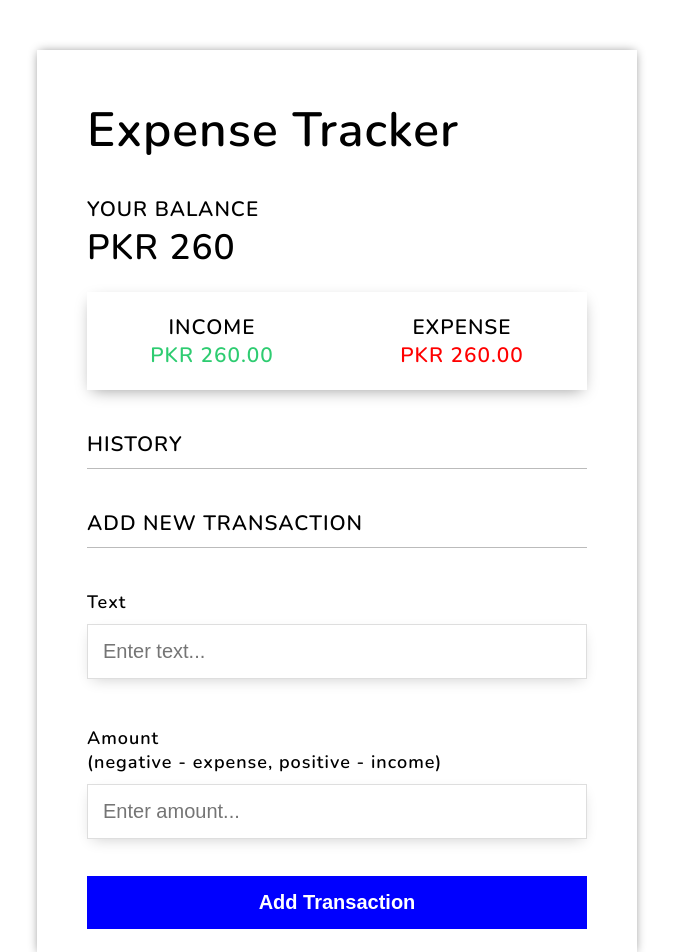
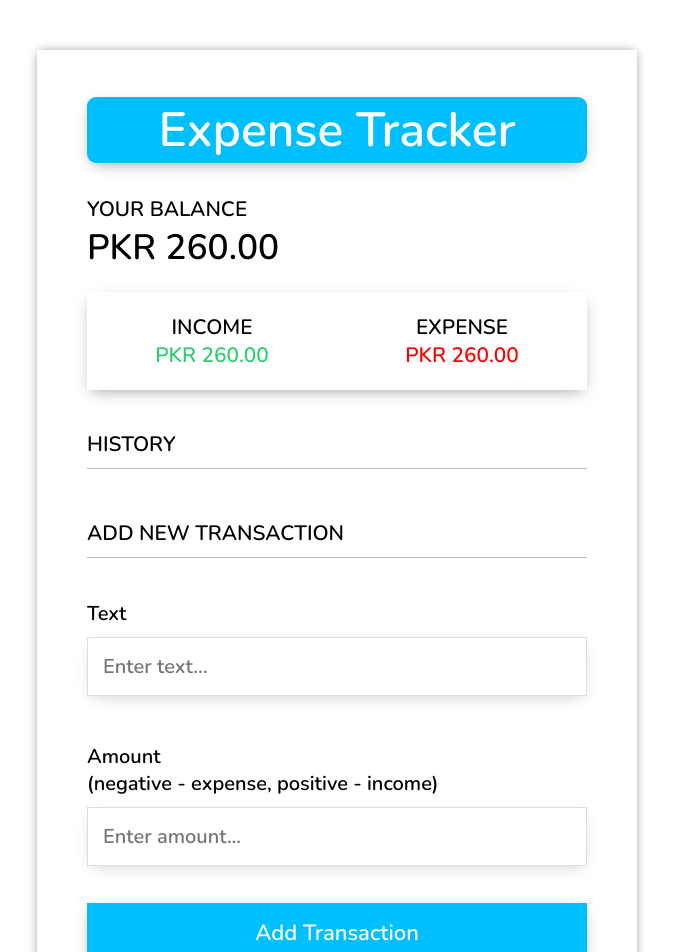
Before and after one commit to Alikhan219/Bootcamp_Expense_Tracker_App, a React (Create React App) app: page / in a window 1280 px wide. Shown: the top 952 px of the page, without its empty margins (303-976 px from the left). Built offline with nearby package versions, Linux system fonts and the light colour scheme.

Commit message:
adding some styles

```diff
--- a/src/App.css
+++ b/src/App.css
@@ -11,18 +11,26 @@ body{
    box-shadow: 0 0 10px -2px gray;
    margin-top: 50px;
    padding: 15px 50px;
-   letter-spacing: 1px;
+
 
 }
+
 .text_center{
   font-size: 3rem;
    font-family: 'Nunito', sans-serif;
+   background-color: deepskyblue;
+   color: white;
+   text-align: center;
+   box-shadow: 0px 5px 15px -5px rgba(0,0,0,0.4);
+   border-radius: 9px;
+
 }
 .expense_container{
   display: flex;
   justify-content: space-around;
   background-color: white;
   box-shadow: 0px 5px 15px -5px rgba(0,0,0,0.4);
+
 }
 .Transaction_form{
   display: block;
@@ -35,7 +43,8 @@ label{
   display: inline-block;
   margin: 10px 0;
   font-weight: 600;
-  font-size: 18px;
+  font-size: 20px;
+  font-family: 'Nunito', sans-serif;
 }
 h3{
  text-transform: uppercase;
@@ -51,6 +60,7 @@ h3{
   border-bottom: 1px solid #bbb;
     padding-bottom: 10px;
     margin: 40px 0 10px;
+    margin-top: 50px;
 }
 .big-txt{
   font-size: 2.2rem;
@@ -58,7 +68,9 @@ h3{
 
 .IandE{
   text-align: center;
+
 }
+
 .btn, input[type=number], input[type=text]{
   display: block;
   font-size: 16px;
@@ -75,14 +87,15 @@ input[type=number], input[type=text]{
     width: 100%;
     box-sizing: border-box;
     font-size: 20px;
+    font-family: 'Nunito', sans-serif;
 }
 .btn{
 
-    font-size: 20px;
+    font-size: 22px;
     margin: 0 0 10px;
     outline: 0;
     border: 0;
-    background-color: blue;
+    background-color: deepskyblue;
     padding: 15px;
     width: 100%;
     box-sizing: border-box;
@@ -90,13 +103,15 @@ input[type=number], input[type=text]{
     cursor: pointer;
     transition: all 0.3s ease;
     font-weight: 700;
+    box-shadow: 0px 5px 15px -5px rgba(0,0,0,0.4);
+    font-family: 'Nunito', sans-serif;
 }
 .btn:hover{
   background: white;
-  color: blue;
+  color: deepskyblue;
  box-shadow: 0px 0px 5px 3px rgba(0,0,0,0.2);
- font-size: 21px;
-
+ font-size: 23px;
+ font-family: 'Nunito', sans-serif;
 }
 .income-h3{
   color: #2ecc71;
--- a/src/App.js
+++ b/src/App.js
@@ -1,4 +1,4 @@
-import logo from "./logo.svg";
+import React from "react";
 import "./App.css";
 
 function App() {
@@ -7,14 +7,16 @@ function App() {
       <h1 className="text_center">Expense Tracker</h1>
 
       <h3>
-        Your Balance <br /><span className="big-txt"> PKR 260</span>
+        Your Balance <br />
+        <span className="big-txt"> PKR 260.00</span>
       </h3>
       <div className="expense_container">
         <h3 className="IandE">
           Income <br /> <span className="income-h3"> PKR 260.00</span>
         </h3>
         <h3 className="IandE">
-          Expense <br /><span className="expense-h3"> PKR 260.00</span>
+          Expense <br />
+          <span className="expense-h3"> PKR 260.00</span>
         </h3>
       </div>
       <h3 className="border">History</h3>
@@ -25,15 +27,16 @@ function App() {
         <div className="form_control">
           <label for="text">Text</label>
 
-          <input type="text" placeholder="Enter text..."/>
+          <input type="text" placeholder="Enter text..." />
         </div>
         <br />
         <div className="form_control">
-          <label for="number">Amount
-          <br />
-          (negative - expense, positive - income)
+          <label for="number">
+            Amount
+            <br />
+            (negative - expense, positive - income)
           </label>
-          <input type="number" placeholder="Enter amount..."/>
+          <input type="number" placeholder="Enter amount..." />
         </div>
         <br />
         <button className="btn">Add Transaction</button>
```
Also changed, not shown: 1 other file (tests, documents, lock files or other folders).
